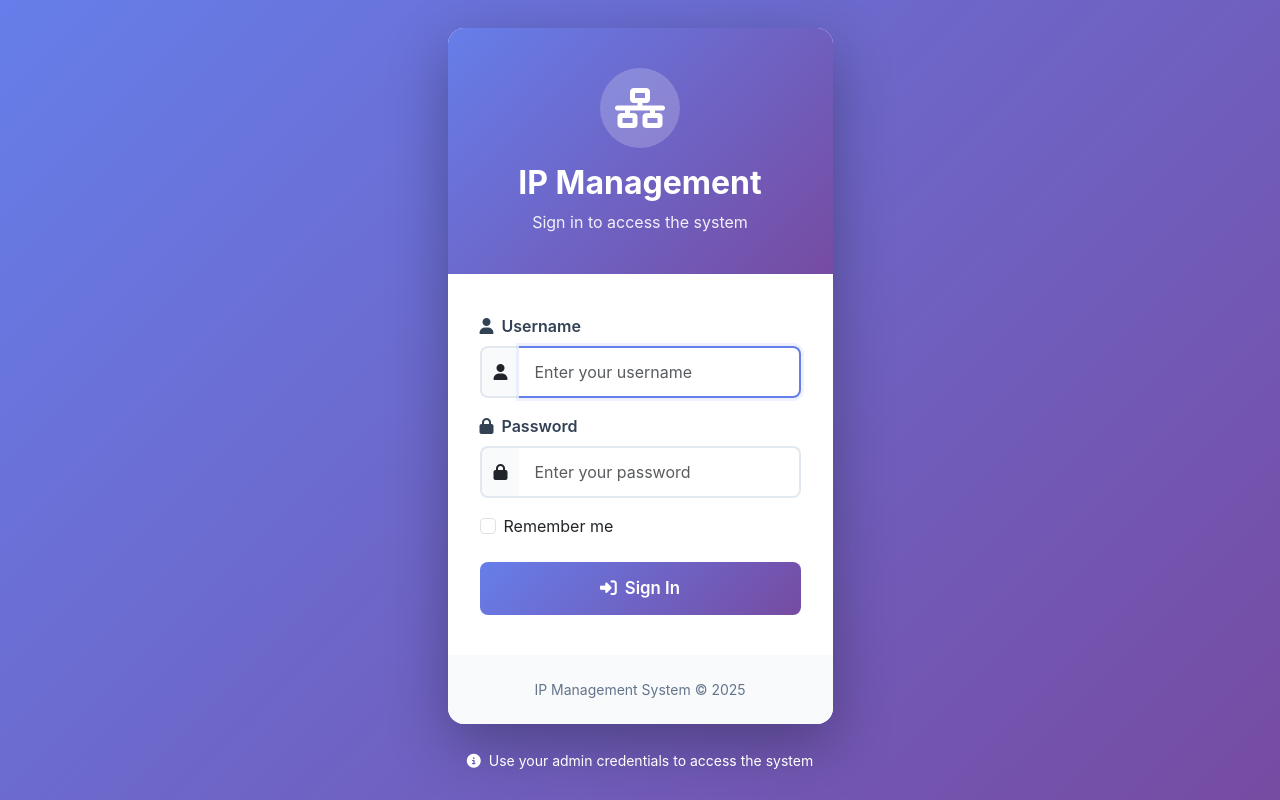
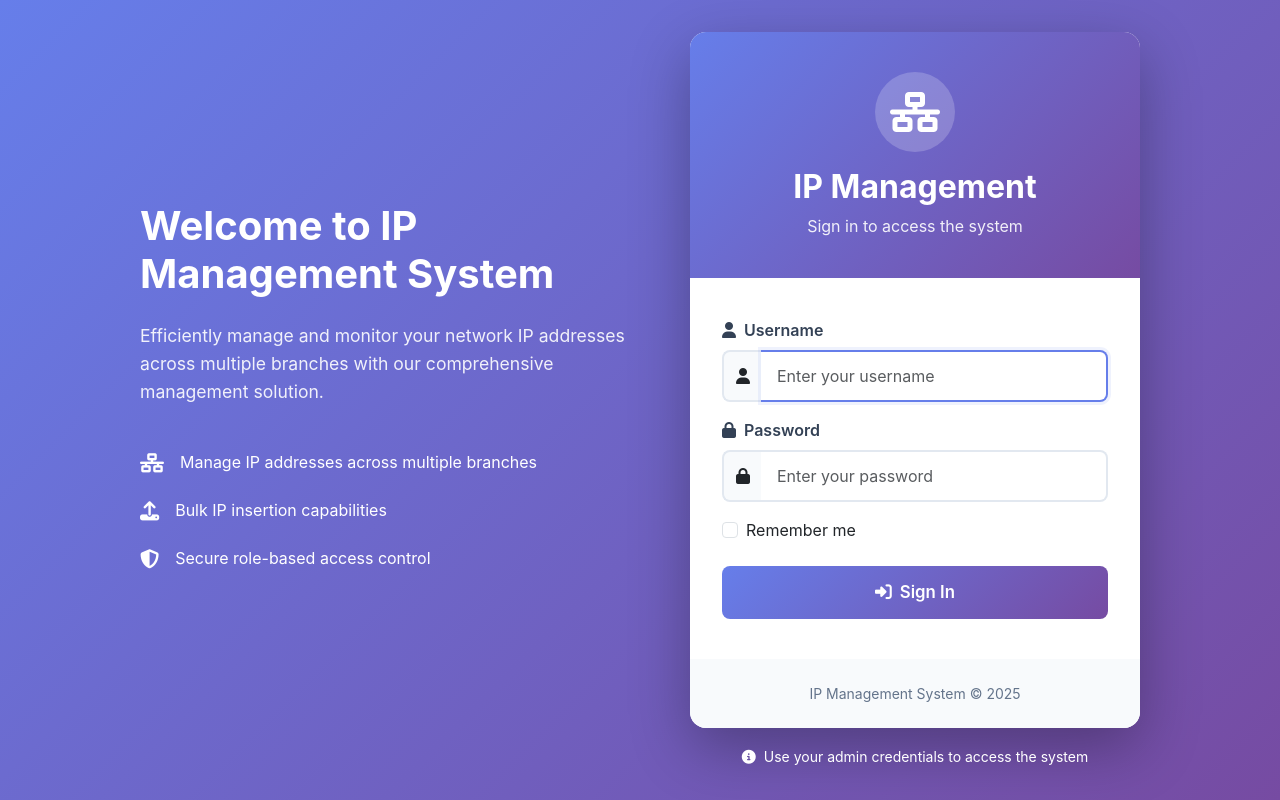
Before and after one commit to MohamedElsawsany/ip_management_django_ver, a Django app: page /login/ in a window 1280 px wide. Run offline with Django 5.2, Linux system fonts and the light colour scheme; some libraries are stand-ins or nearby versions.

Commit message:
Enhance login page layout and styling; add responsive design and error handling for form inputs

```diff
--- a/templates/base.html
+++ b/templates/base.html
@@ -1,18 +1,37 @@
 <!DOCTYPE html>
 <html lang="en">
   <head>
-    <meta charset="UTF-8">
-    <meta name="viewport" content="width=device-width, initial-scale=1.0">
+    <meta charset="UTF-8" />
+    <meta name="viewport" content="width=device-width, initial-scale=1.0" />
     <title>{% block title %}IP Management System{% endblock %}</title>
 
     <!-- Bootstrap 5 CSS -->
-    <link href="https://cdn.jsdelivr.net/npm/bootstrap@5.3.0/dist/css/bootstrap.min.css" rel="stylesheet">
+    <link
+      href="https://cdn.jsdelivr.net/npm/bootstrap@5.3.0/dist/css/bootstrap.min.css"
+      rel="stylesheet"
+    />
 
     <!-- DataTables CSS -->
-    <link href="https://cdn.datatables.net/1.13.4/css/dataTables.bootstrap5.min.css" rel="stylesheet">
+    <link
+      href="https://cdn.datatables.net/1.13.4/css/dataTables.bootstrap5.min.css"
+      rel="stylesheet"
+    />
+
+    <!-- Select2 CSS -->
+    <link
+      href="https://cdn.jsdelivr.net/npm/select2@4.1.0-rc.0/dist/css/select2.min.css"
+      rel="stylesheet"
+    />
+    <link
+      href="https://cdn.jsdelivr.net/npm/select2-bootstrap-5-theme@1.3.0/dist/select2-bootstrap-5-theme.min.css"
+      rel="stylesheet"
+    />
 
     <!-- Font Awesome -->
-    <link rel="stylesheet" href="https://cdnjs.cloudflare.com/ajax/libs/font-awesome/6.4.0/css/all.min.css">
+    <link
+      rel="stylesheet"
+      href="https://cdnjs.cloudflare.com/ajax/libs/font-awesome/6.4.0/css/all.min.css"
+    />
 
     <style>
       :root {
@@ -26,12 +45,13 @@
 
       body {
         background-color: #f8fafc;
-            font-family: -apple-system, BlinkMacSystemFont, 'Segoe UI', Roboto, 'Helvetica Neue', Arial, sans-serif;
+        font-family: -apple-system, BlinkMacSystemFont, "Segoe UI", Roboto,
+          "Helvetica Neue", Arial, sans-serif;
       }
 
       .navbar {
         background: linear-gradient(135deg, #667eea 0%, #764ba2 100%);
-            box-shadow: 0 2px 4px rgba(0,0,0,0.1);
+        box-shadow: 0 2px 4px rgba(0, 0, 0, 0.1);
       }
 
       .navbar-brand {
@@ -42,13 +62,13 @@
       .card {
         border: none;
         border-radius: 12px;
-            box-shadow: 0 1px 3px rgba(0,0,0,0.1);
+        box-shadow: 0 1px 3px rgba(0, 0, 0, 0.1);
         transition: transform 0.2s, box-shadow 0.2s;
       }
 
       .card:hover {
         transform: translateY(-2px);
-            box-shadow: 0 4px 12px rgba(0,0,0,0.15);
+        box-shadow: 0 4px 12px rgba(0, 0, 0, 0.15);
       }
 
       .btn-primary {
@@ -110,7 +130,8 @@
         border-radius: 12px 12px 0 0;
       }
 
-        .form-control:focus, .form-select:focus {
+      .form-control:focus,
+      .form-select:focus {
         border-color: var(--primary-color);
         box-shadow: 0 0 0 0.2rem rgba(37, 99, 235, 0.25);
       }
@@ -153,8 +174,12 @@
       }
 
       @keyframes spin {
-            0% { transform: rotate(0deg); }
-            100% { transform: rotate(360deg); }
+        0% {
+          transform: rotate(0deg);
+        }
+        100% {
+          transform: rotate(360deg);
+        }
       }
     </style>
 
@@ -173,7 +198,12 @@
         <a class="navbar-brand" href="{% url 'index' %}">
           <i class="fas fa-network-wired me-2"></i>IP Management
         </a>
-            <button class="navbar-toggler" type="button" data-bs-toggle="collapse" data-bs-target="#navbarNav">
+        <button
+          class="navbar-toggler"
+          type="button"
+          data-bs-toggle="collapse"
+          data-bs-target="#navbarNav"
+        >
           <span class="navbar-toggler-icon"></span>
         </button>
         <div class="collapse navbar-collapse" id="navbarNav">
@@ -189,11 +219,20 @@
               </a>
             </li>
             <li class="nav-item dropdown">
-                        <a class="nav-link dropdown-toggle" href="#" id="userDropdown" role="button"
-                           data-bs-toggle="dropdown" aria-expanded="false">
+              <a
+                class="nav-link dropdown-toggle"
+                href="#"
+                id="userDropdown"
+                role="button"
+                data-bs-toggle="dropdown"
+                aria-expanded="false"
+              >
                 <i class="fas fa-user-circle me-1"></i>{{ user.username }}
               </a>
-                        <ul class="dropdown-menu dropdown-menu-end" aria-labelledby="userDropdown">
+              <ul
+                class="dropdown-menu dropdown-menu-end"
+                aria-labelledby="userDropdown"
+              >
                 <li>
                   <a class="dropdown-item" href="{% url 'logout' %}">
                     <i class="fas fa-sign-out-alt me-2"></i>Logout
@@ -208,10 +247,13 @@
     {% endif %}
 
     <!-- Messages -->
-    {% if messages %}
+    {% if messages and user.is_authenticated %}
     <div class="container mt-3">
       {% for message in messages %}
-        <div class="alert alert-{{ message.tags }} alert-dismissible fade show" role="alert">
+      <div
+        class="alert alert-{{ message.tags }} alert-dismissible fade show"
+        role="alert"
+      >
         {% if message.tags == 'error' %}
         <i class="fas fa-exclamation-circle me-2"></i>
         {% elif message.tags == 'success' %}
@@ -220,9 +262,12 @@
         <i class="fas fa-exclamation-triangle me-2"></i>
         {% elif message.tags == 'info' %}
         <i class="fas fa-info-circle me-2"></i>
-            {% endif %}
-            {{ message }}
-            <button type="button" class="btn-close" data-bs-dismiss="alert"></button>
+        {% endif %} {{ message }}
+        <button
+          type="button"
+          class="btn-close"
+          data-bs-dismiss="alert"
+        ></button>
       </div>
       {% endfor %}
     </div>
@@ -237,7 +282,9 @@
     {% if user.is_authenticated %}
     <footer class="text-center text-muted py-4 mt-5">
       <div class="container">
-            <p class="mb-0">&copy; 2025 IP Management System. All rights reserved.</p>
+        <p class="mb-0">
+          &copy; 2025 IP Management System. All rights reserved.
+        </p>
       </div>
     </footer>
     {% endif %}
@@ -255,27 +302,29 @@
     <script>
       // Show/hide loading overlay
       function showLoading() {
-            document.getElementById('loadingOverlay').style.display = 'flex';
+        document.getElementById("loadingOverlay").style.display = "flex";
       }
 
       function hideLoading() {
-            document.getElementById('loadingOverlay').style.display = 'none';
+        document.getElementById("loadingOverlay").style.display = "none";
       }
 
       // Auto-hide alerts after 5 seconds
-        setTimeout(function() {
-            $('.alert').fadeOut('slow');
+      setTimeout(function () {
+        $(".alert").fadeOut("slow");
       }, 5000);
 
       // CSRF token setup for AJAX requests
       function getCookie(name) {
         let cookieValue = null;
-            if (document.cookie && document.cookie !== '') {
-                const cookies = document.cookie.split(';');
+        if (document.cookie && document.cookie !== "") {
+          const cookies = document.cookie.split(";");
           for (let i = 0; i < cookies.length; i++) {
             const cookie = cookies[i].trim();
-                    if (cookie.substring(0, name.length + 1) === (name + '=')) {
-                        cookieValue = decodeURIComponent(cookie.substring(name.length + 1));
+            if (cookie.substring(0, name.length + 1) === name + "=") {
+              cookieValue = decodeURIComponent(
+                cookie.substring(name.length + 1)
+              );
               break;
             }
           }
@@ -283,18 +332,32 @@
         return cookieValue;
       }
 
-        const csrftoken = getCookie('csrftoken');
+      const csrftoken = getCookie("csrftoken");
 
       // Configure AJAX to include CSRF token
       $.ajaxSetup({
-            beforeSend: function(xhr, settings) {
-                if (!(/^(GET|HEAD|OPTIONS|TRACE)$/i.test(settings.type)) && !this.crossDomain) {
+        beforeSend: function (xhr, settings) {
+          if (
+            !/^(GET|HEAD|OPTIONS|TRACE)$/i.test(settings.type) &&
+            !this.crossDomain
+          ) {
             xhr.setRequestHeader("X-CSRFToken", csrftoken);
           }
-            }
+        },
+      });
+
+      // Initialize Select2 on all select elements
+      $(document).ready(function () {
+        $(".form-select").select2({
+          theme: "bootstrap-5",
+          width: "100%",
+        });
       });
     </script>
 
     {% block extra_js %}{% endblock %}
+
+    <!-- Select2 -->
+    <script src="https://cdn.jsdelivr.net/npm/select2@4.1.0-rc.0/dist/js/select2.min.js"></script>
   </body>
 </html>
--- a/templates/ips/login.html
+++ b/templates/ips/login.html
@@ -10,12 +10,44 @@
         display: flex;
         align-items: center;
         justify-content: center;
+        padding: 20px;
+    }
+
+    .login-wrapper {
+        display: flex;
+        max-width: 1000px;
+        width: 100%;
+        gap: 2rem;
+        align-items: center;
+    }
+
+    .login-info {
+        flex: 1;
+        color: white;
+        display: none;
+    }
+
+    @media (min-width: 768px) {
+        .login-info {
+            display: block;
+        }
+    }
+
+    .login-info h2 {
+        font-size: 2.5rem;
+        font-weight: 700;
+        margin-bottom: 1.5rem;
+    }
+
+    .login-info p {
+        font-size: 1.1rem;
+        opacity: 0.9;
+        line-height: 1.6;
     }
 
     .login-container {
+        flex: 1;
         max-width: 450px;
-        width: 100%;
-        padding: 20px;
     }
 
     .login-card {
@@ -77,6 +109,10 @@
         box-shadow: 0 0 0 3px rgba(102, 126, 234, 0.1);
     }
 
+    .form-control.is-invalid {
+        border-color: #ef4444;
+    }
+
     .input-group-text {
         background: #f8fafc;
         border: 2px solid #e2e8f0;
@@ -93,6 +129,14 @@
         border-left: none;
     }
 
+    .input-group.is-invalid .input-group-text {
+        border-color: #ef4444;
+    }
+
+    .input-group.is-invalid .form-control {
+        border-color: #ef4444;
+    }
+
     .btn-login {
         width: 100%;
         padding: 0.875rem;
@@ -104,7 +148,7 @@
         transition: transform 0.2s, box-shadow 0.2s;
     }
 
-    .btn-login:hover {
+    .btn-login:hover:not(:disabled) {
         transform: translateY(-2px);
         box-shadow: 0 8px 20px rgba(102, 126, 234, 0.4);
     }
@@ -125,10 +169,69 @@
         color: #64748b;
         font-size: 0.875rem;
     }
+
+    .alert-login {
+        border-radius: 8px;
+        border: none;
+        padding: 1rem;
+        margin-bottom: 1.5rem;
+        animation: slideIn 0.3s ease-out;
+    }
+
+    @keyframes slideIn {
+        from {
+            opacity: 0;
+            transform: translateY(-10px);
+        }
+        to {
+            opacity: 1;
+            transform: translateY(0);
+        }
+    }
+
+    .feature-list {
+        list-style: none;
+        padding: 0;
+        margin-top: 2rem;
+    }
+
+    .feature-list li {
+        padding: 0.75rem 0;
+        display: flex;
+        align-items: center;
+    }
+
+    .feature-list li i {
+        margin-right: 1rem;
+        font-size: 1.2rem;
+    }
 </style>
 {% endblock %}
 
 {% block content %}
+<div class="login-wrapper">
+    <!-- Left side info (hidden on mobile) -->
+    <div class="login-info">
+        <h2>Welcome to IP Management System</h2>
+        <p>Efficiently manage and monitor your network IP addresses across multiple branches with our comprehensive management solution.</p>
+
+        <ul class="feature-list">
+            <li>
+                <i class="fas fa-network-wired"></i>
+                <span>Manage IP addresses across multiple branches</span>
+            </li>
+            <li>
+                <i class="fas fa-upload"></i>
+                <span>Bulk IP insertion capabilities</span>
+            </li>
+            <li>
+                <i class="fas fa-shield-alt"></i>
+                <span>Secure role-based access control</span>
+            </li>
+        </ul>
+    </div>
+
+    <!-- Login form -->
     <div class="login-container">
         <div class="login-card">
             <div class="login-header">
@@ -140,7 +243,26 @@
             </div>
 
             <div class="login-body">
-            <form method="post" action="{% url 'login' %}">
+                <!-- Error Messages -->
+                {% if messages %}
+                    {% for message in messages %}
+                    <div class="alert alert-{{ message.tags }} alert-login alert-dismissible fade show" role="alert">
+                        {% if message.tags == 'error' or message.tags == 'danger' %}
+                            <i class="fas fa-exclamation-circle me-2"></i>
+                        {% elif message.tags == 'success' %}
+                            <i class="fas fa-check-circle me-2"></i>
+                        {% elif message.tags == 'warning' %}
+                            <i class="fas fa-exclamation-triangle me-2"></i>
+                        {% else %}
+                            <i class="fas fa-info-circle me-2"></i>
+                        {% endif %}
+                        {{ message }}
+                        <button type="button" class="btn-close" data-bs-dismiss="alert"></button>
+                    </div>
+                    {% endfor %}
+                {% endif %}
+
+                <form method="post" action="{% url 'login' %}" id="loginForm">
                     {% csrf_token %}
 
                     <div class="mb-3">
@@ -201,7 +323,7 @@
             </div>
         </div>
 
-    <div class="text-center mt-4">
+        <div class="text-center mt-3">
             <p class="text-white mb-0">
                 <small>
                     <i class="fas fa-info-circle me-1"></i>
@@ -210,14 +332,21 @@
             </p>
         </div>
     </div>
+</div>
 {% endblock %}
 
 {% block extra_js %}
 <script>
     // Add animation on form submission
-    $('form').on('submit', function() {
+    $('#loginForm').on('submit', function() {
         $('.btn-login').html('<i class="fas fa-spinner fa-spin me-2"></i>Signing in...');
         $('.btn-login').prop('disabled', true);
     });
+
+    // Remove invalid class on input
+    $('#username, #password').on('input', function() {
+        $(this).removeClass('is-invalid');
+        $(this).closest('.input-group').removeClass('is-invalid');
+    });
 </script>
 {% endblock %}
```
Lines whose indentation alone changed are shown as unchanged.
